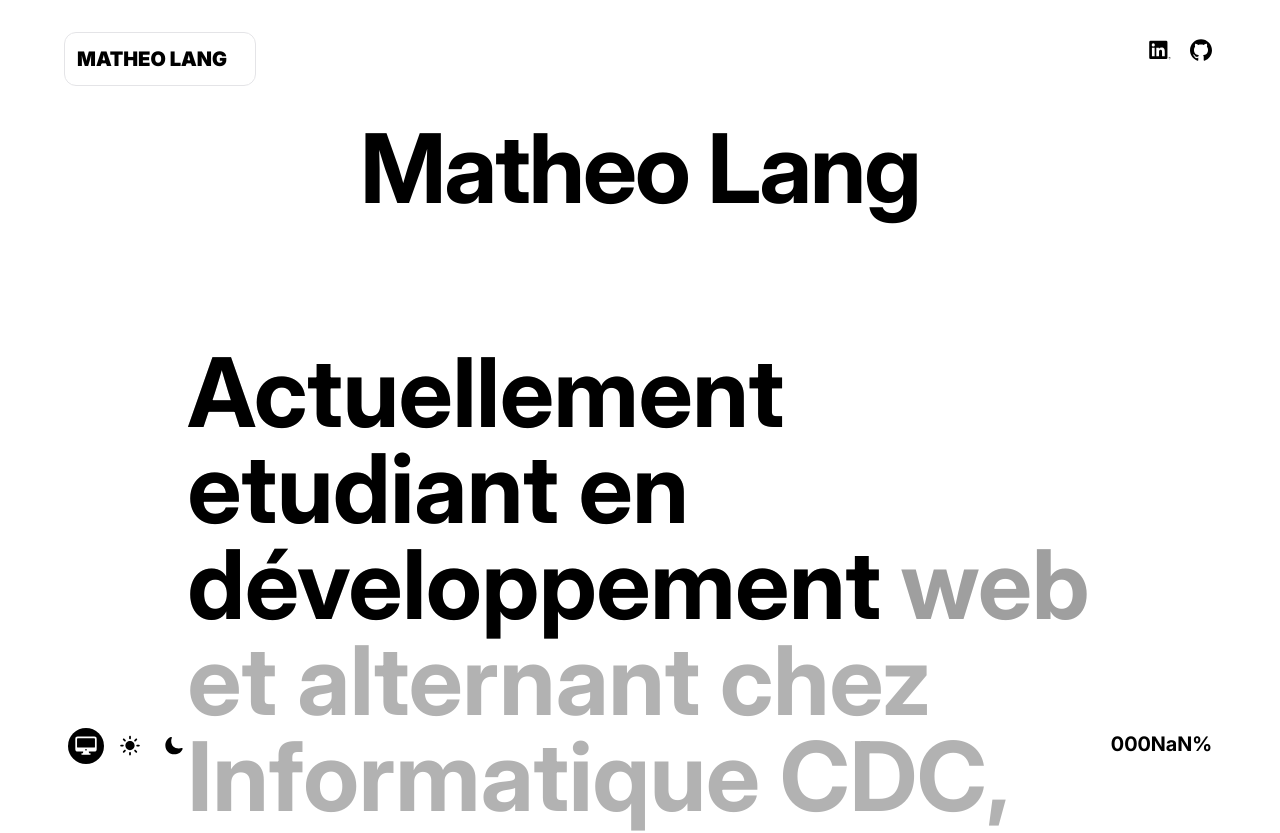
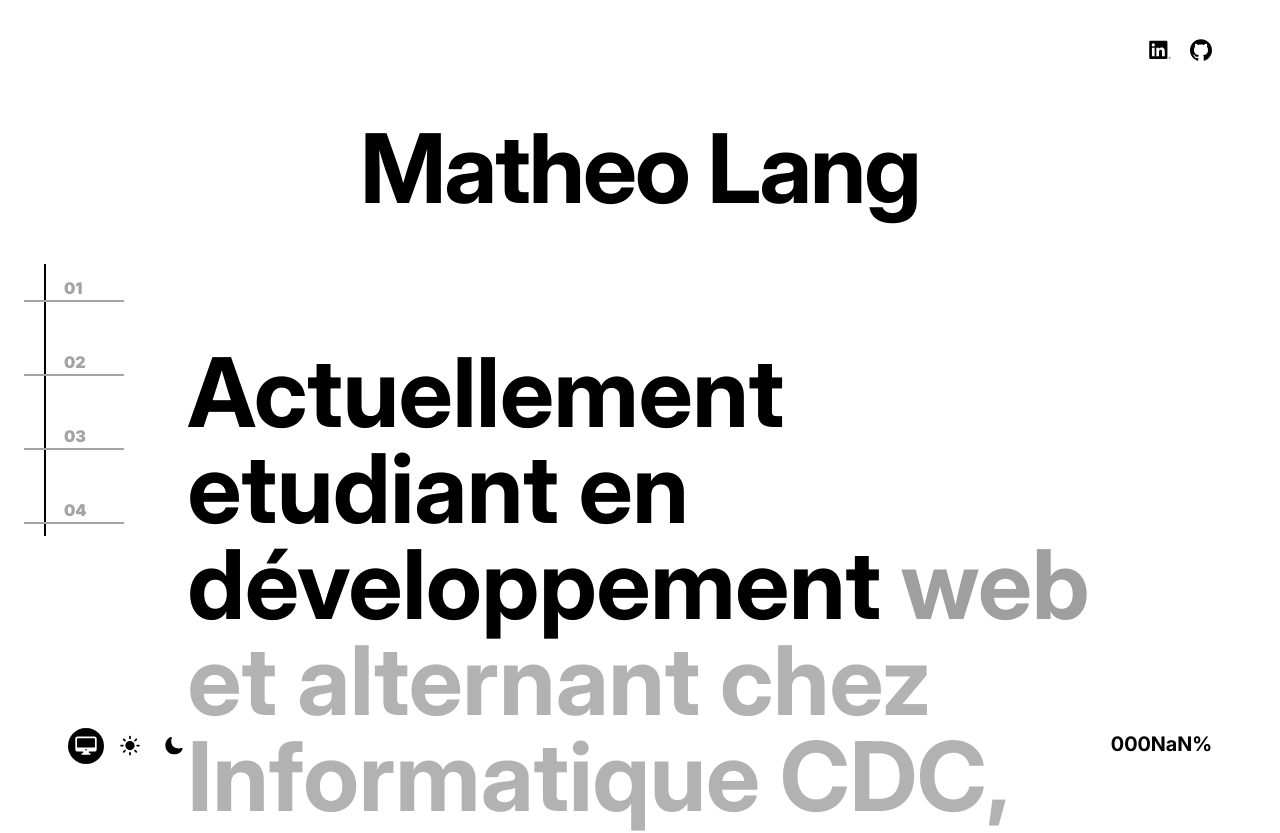
Before and after one commit to Matsuel/portfolio, a Next.js app: page / in a window 1280 px wide. Shown: the top 833 px of the page. Built offline with nearby package versions, Linux system fonts and the light colour scheme.

Commit message:
Component -> Replace Navbar by Sidebar

```diff
--- a/src/components/CustomLink.tsx
+++ b/src/components/CustomLink.tsx
@@ -1,26 +1,39 @@
-import { cn } from '@/utils/cn'
-import Link from 'next/link'
-import React from 'react'
+import React, { useState } from 'react'
 
 interface CustomLinkProps {
-    href: string
+    onClick?: () => void
     text: string
+    index: number
     className?: string
     uppercase?: boolean
 }
 
 const CustomLink = ({
-    href,
+    onClick,
     text,
-    className,
-    uppercase = false
+    index,
 }: CustomLinkProps) => {
+
+    const [isHover, setIsHover] = useState<boolean>(false)
+
     return (
-        <Link href={href}>
-            <h1 className={cn(`text-text text-base font-black ${uppercase && 'uppercase'}`, className)}>
-                {text}
-            </h1>
-        </Link >
+        <div
+            className="relative overflow-hidden"
+            onMouseEnter={() => setIsHover(true)}
+            onMouseLeave={() => setIsHover(false)}
+        >
+            <button
+                onClick={onClick}
+                className="w-[100px] flex flex-row items-center gap-4 pl-10 border-b-[2px] border-[#a3a3a3] hover:border-white hover:w-auto transition-all duration-300 ease-in-out font-black uppercase"
+            >
+                <span className={`${isHover ? "text-text" : "text-[#a3a3a3]"} uppercase font-black`}>
+                    {(index + 1).toString().padStart(2, '0')}
+                </span>
+                <span className={`transition-all duration-300 ease-in-out text-text ${isHover ? 'opacity-100 ml-2' : 'opacity-0 ml-0'}`}>
+                    {text}
+                </span>
+            </button>
+        </div >
     )
 }
 
--- a/src/components/Navbar.tsx
+++ /dev/null
@@ -1,28 +0,0 @@
-import React, { useState } from 'react'
-import CustomLink from './CustomLink'
-import { NavbarLinks } from '@/constantes/navbar'
-
-const Navbar = () => {
-
-    const [isHovered, setIsHovered] = useState<boolean>(false)
-
-    return (
-        <nav
-            className='w-auto h-auto flex flex-row fixed top-8 z-50 self-start p-3 gap-4 border-1 border-custom rounded-custom transition-all duration-500 ease-in-out bg-background'
-            onMouseEnter={() => setIsHovered(true)}
-            onMouseLeave={() => setIsHovered(false)}
-        >
-            <CustomLink href='/' text='Matheo lang' className='text-xl' uppercase />
-
-            <div
-                className={`flex flex-row justify-center items-center gap-4 overflow-hidden transition-all duration-500 ease-in-out ${isHovered ? 'opacity-100 h-auto w-auto' : 'opacity-0 h-0 w-0'}`}
-            >
-                {Object.entries(NavbarLinks).map(([key, value]) => (
-                    <CustomLink key={key} href={value} text={key} uppercase />
-                ))}
-            </div>
-        </nav>
-    )
-}
-
-export default Navbar
--- /dev/null
+++ b/src/components/Sidebar.tsx
@@ -0,0 +1,27 @@
+import React from 'react'
+import { NavbarLinks } from '@/constantes/navbar'
+import CustomLink from './CustomLink'
+import { useRouter } from 'next/router'
+
+const Sidebar = () => {
+
+    const router = useRouter()
+
+    return (
+        <nav
+            className='w-auto h-auto flex flex-col fixed top-1/2 left-3 transform -translate-y-1/2 z-50 self-start p-3 gap-12 bg-transparent text-text'
+        >
+            <div className='-z-10 absolute top-0 left-8 w-[2px] h-full bg-text' />
+            {Object.entries(NavbarLinks).map(([text, href], index) => (
+                <CustomLink
+                    key={text}
+                    text={text}
+                    index={index}
+                    onClick={() => router.push(href)}
+                />
+            ))}
+        </nav>
+    )
+}
+
+export default Sidebar
--- a/src/constantes/navbar.ts
+++ b/src/constantes/navbar.ts
@@ -1,6 +1,6 @@
 export enum NavbarLinks {
+    Matsuel = "/",
     Education = '#education',
     Projets = '#projects',
-    // Competences = '#skills',
     Contact = '#contact'
 }
--- a/src/hooks/useMouseMove.tsx
+++ b/src/hooks/useMouseMove.tsx
@@ -14,7 +14,7 @@ const useMouseMove = () => {
 
             timeoutId.current = setTimeout(() => {
                 setIsMouseMove(false);
-            }, 15000); // 15 secondes d'inactivité
+            }, 30000);
         };
 
         window.addEventListener('mousemove', handleMouseMove);
--- a/src/pages/index.tsx
+++ b/src/pages/index.tsx
@@ -1,4 +1,3 @@
-import Navbar from "@/components/Navbar";
 import Title from "@/components/Title";
 import useMouseMove from "@/hooks/useMouseMove";
 import useMouseLeave from "@/hooks/useMouveLeave";
@@ -12,6 +11,7 @@ import Projects from "@/components/Projects";
 import Theme from "@/components/Theme";
 import Links from "@/components/Links";
 import Percentage from "@/components/Percentage";
+import Sidebar from "@/components/Sidebar";
 
 export default function Home() {
 
@@ -31,7 +31,7 @@ export default function Home() {
       >
         <Title title={siteName} />
 
-        <Navbar />
+        <Sidebar />
         <Links />
         <BlurIn word={siteName} />
         <TextRevealByWord
```
